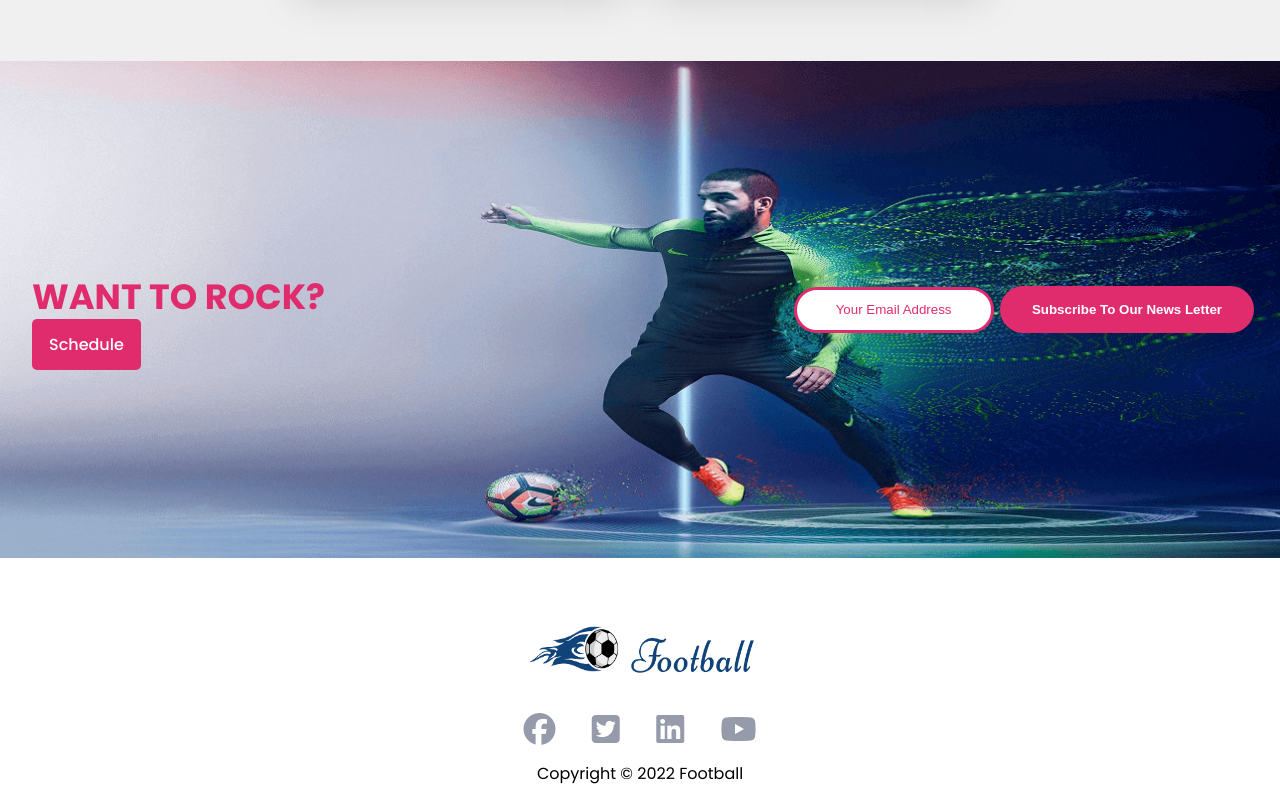
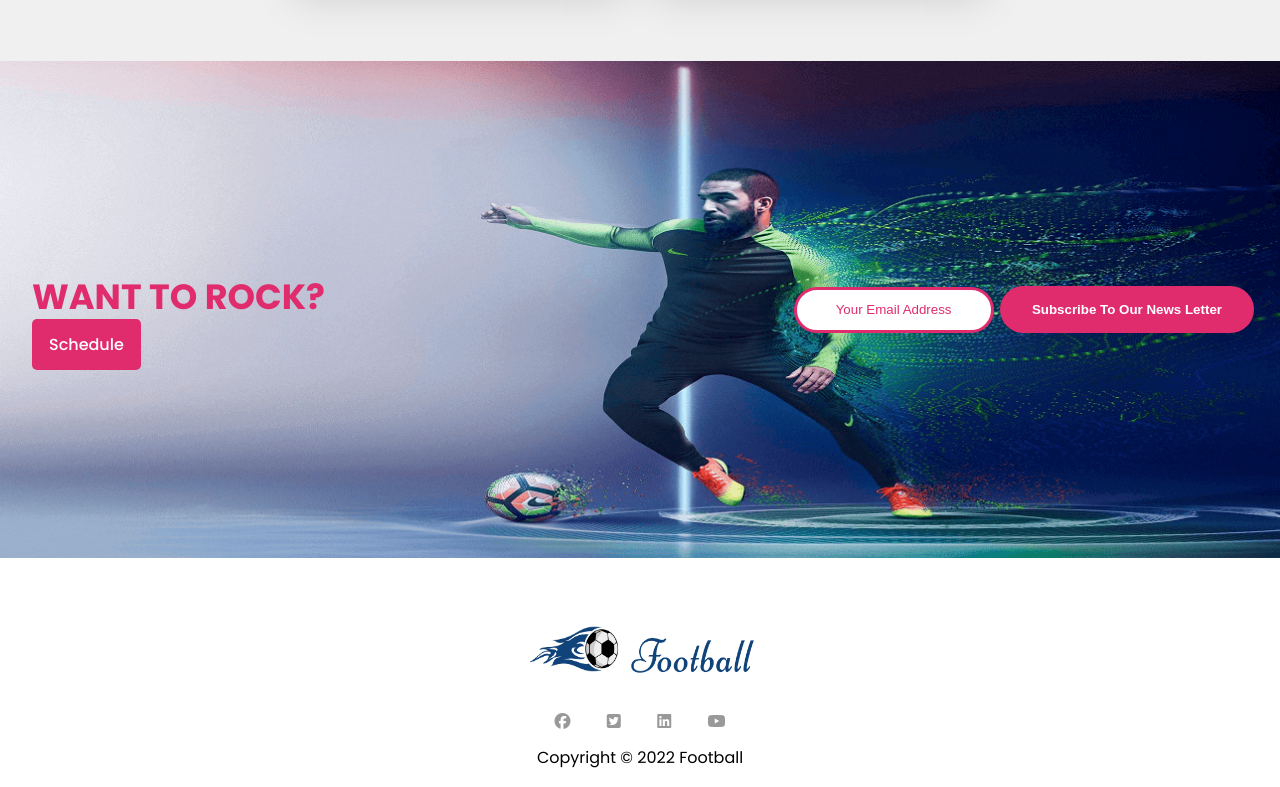
Before and after one commit to YasirMonon/assignment-copa-america, a plain HTML site: page index.html in a window 1280 px wide. Shown: the part 4112-4899 px from the top of the page. Drawn offline with Linux system fonts and the light colour scheme.

Commit message:
Final Update of Footer and Anchors - Ready To Submit

```diff
--- a/index.html
+++ b/index.html
@@ -276,10 +276,10 @@
         <div class="footer-contact">
             <img src="images/logo.png" alt="">
             <div class="social-icon">
-                <a href="http://" target="_blank"><i class="fab fa-facebook"></i></a>
-                <a href="http://" target="_blank"><i class="fab fa-twitter-square"></i></a>
-                <a href="http://" target="_blank"><i class="fab fa-linkedin"></i></a>
-                <a href="http://" target="_blank"><i class="fab fa-youtube"></i></a>
+                <a href="http://www.facebook.com/" target="_blank"><i class="fab fa-facebook"></i></a>
+                <a href="http://www.twitter.com/" target="_blank"><i class="fab fa-twitter-square"></i></a>
+                <a href="http://linkedin.com/" target="_blank"><i class="fab fa-linkedin"></i></a>
+                <a href="http://www.youtube.com/" target="_blank"><i class="fab fa-youtube"></i></a>
             </div>
             <p>Copyright &copy; 2022 Football</p>
         </div>
--- a/stylesheets/style.css
+++ b/stylesheets/style.css
@@ -292,15 +292,15 @@ footer p{
 }
 
 .social-icon i {
-    font-size: 2rem;
+    font-size: 1rem;
     padding: 1rem;
-    color: #969BAB;
-    transition: 2s;
+    color: #999999;
+    transition: 1s;
 }
 
 .social-icon i:hover {
     color: #2d25a0;
-    transition: 2s;
+    transition: 1s;
 }
 
 
```
